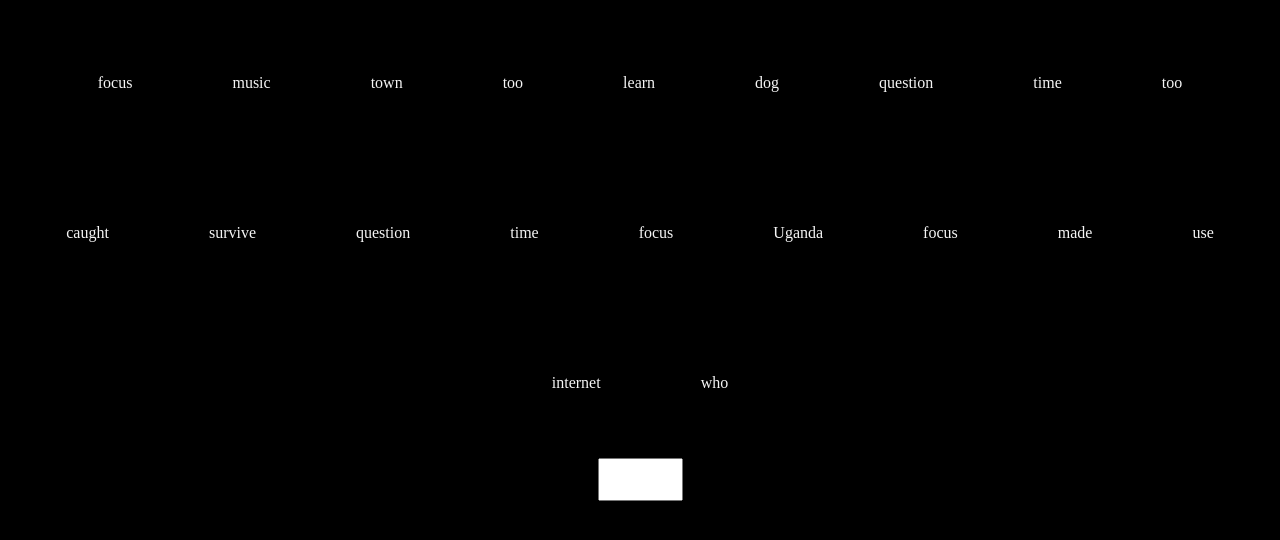
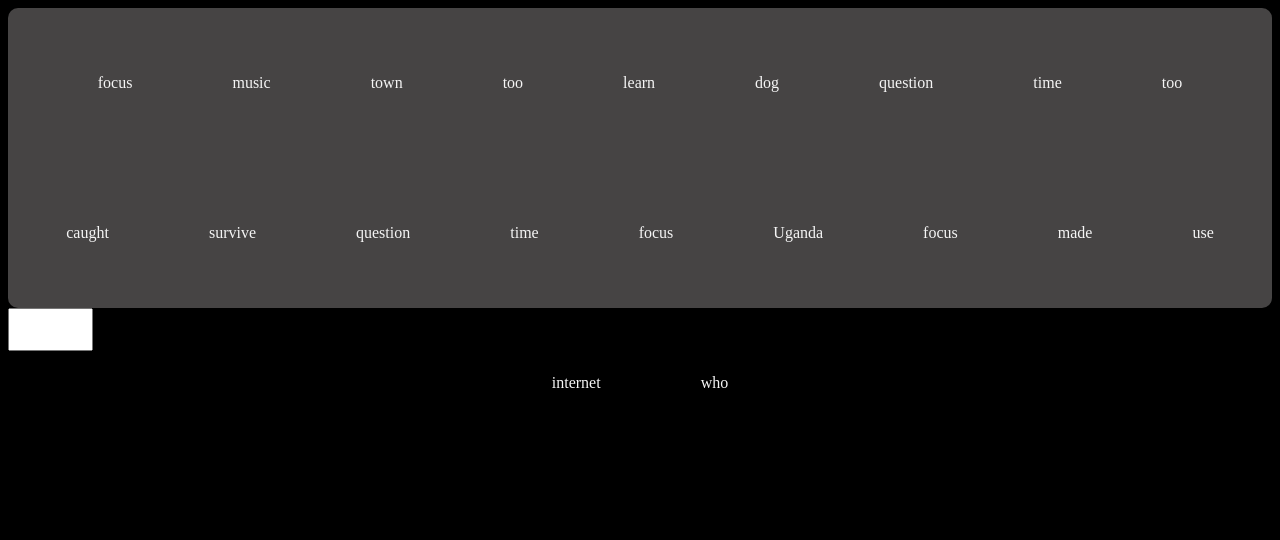
Before and after one commit to MattheuJ/typing-test, a plain HTML site: page index.html in a window 1280 px wide. Drawn offline with Linux system fonts and the light colour scheme.

Commit message:
Made seprate div for just the words

```diff
--- a/index.html
+++ b/index.html
@@ -11,7 +11,7 @@
 <body>
 
     <div id="mainContainer">
-        <div>
+        <div id="justTheWords">
 
         </div>
         <form id="wordForm">
--- a/script.js
+++ b/script.js
@@ -12,7 +12,7 @@ window.onload = function(){
                     "build", "mouth", "other", "who", "final"];
   typingPromptList = [];
   mainContainer = document.getElementById("mainContainer");
-  const wordForm = document.getElementById("wordForm");
+  const justTheWords = document.getElementById("justTheWords");
   const wordInput = document.getElementById("wordInput");
 
   for (let i = 0; i < 20; i++){
@@ -26,7 +26,7 @@ window.onload = function(){
 
     newParagraph.textContent = chosenWord;
 
-    mainContainer.insertBefore(newParagraph, wordForm);
+    justTheWords.appendChild(newParagraph);
 
     newParagraph.id = `word ${i}`;
 
--- a/style.css
+++ b/style.css
@@ -16,7 +16,13 @@ body {
 }
 
 #mainContainer{
-    text-align: center;
     width: 200x;
     height: 100px;
 }
+
+#justTheWords{
+    background-color: rgb(70, 68, 68);
+    height: 300px;
+    border-radius: 10px;
+    text-align: center;
+}
```
